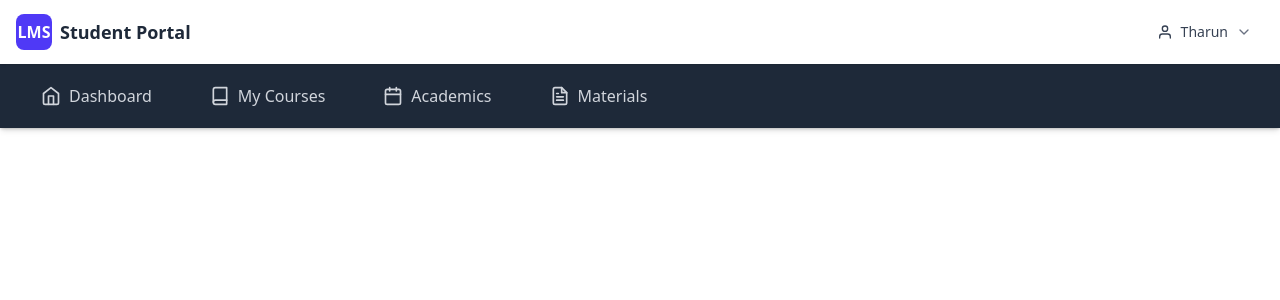
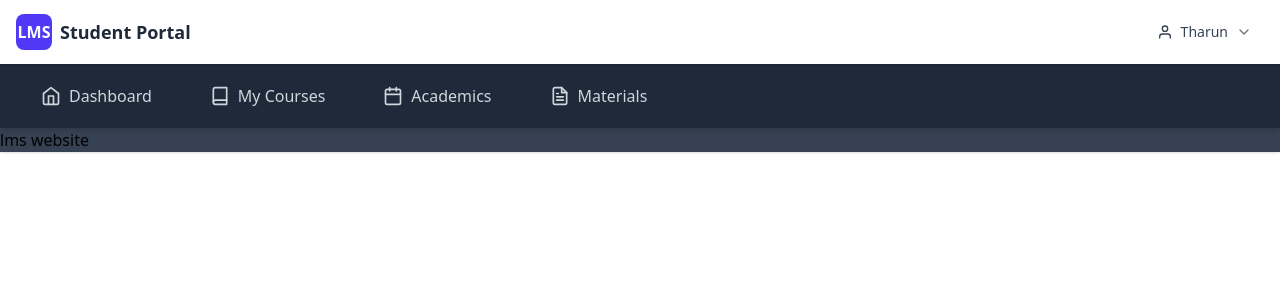
Before and after one commit to ravitharun/edu-lms-mern, a React (Vite) app in the folder UI/: page / in a window 1280 px wide. Shown: the top 300 px of the page. Built offline with nearby package versions, Linux system fonts and the light colour scheme.

Commit message:
added the project live link only ui

```diff
--- a/UI/src/App.jsx
+++ b/UI/src/App.jsx
@@ -8,9 +8,10 @@ function App() {
   return (
     <>
       <LogoNavbar></LogoNavbar>
-    <div className="sticky top-0 z-40 bg-gray-700 shadow">
-  <Navbar />
-</div>
+      <div className="sticky top-0 z-40 bg-gray-700 shadow">
+        <Navbar />
+        <h1> lms website </h1>
+      </div>
 
     </>
   )
```
